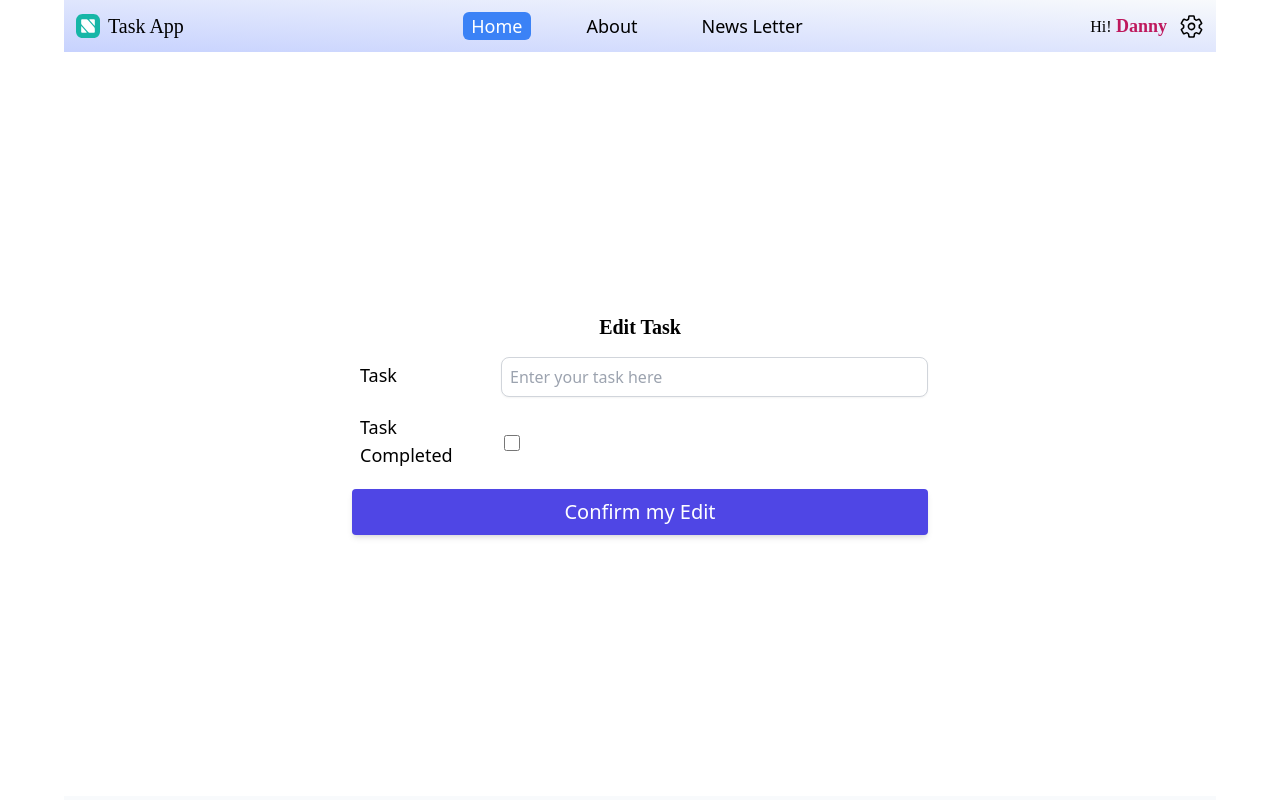
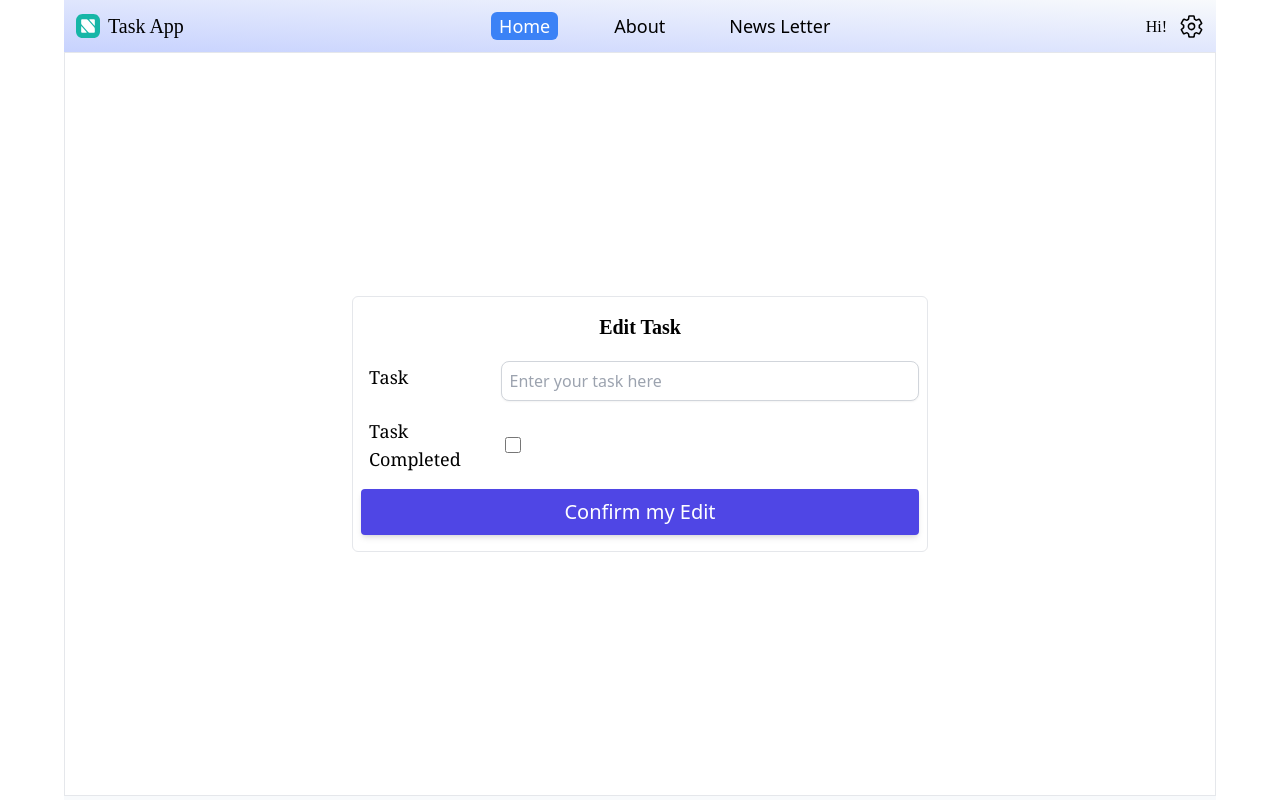
Before and after one commit to Mark-0392/Login-Front-End-using-redux-toolkit-and-react-redux, a React (Vite) app: page /dashboard/editTasks/1 in a window 1280 px wide. Built offline with nearby package versions, Linux system fonts and the light colour scheme; a web font is replaced by a local one.

Commit message:
worked on updateUser

```diff
--- a/Features/Users/userSlice.js
+++ b/Features/Users/userSlice.js
@@ -3,24 +3,25 @@ import { ToastContainer, toast } from 'react-toastify'
 import { createAsyncThunk } from '@reduxjs/toolkit'
 import { BaseURL } from '../../Utils/BaseUrl'
 import axios from 'axios'
+import { act } from 'react'
 
-// export const getUserDetails = createAsyncThunk(
-//   'user/getUserDetails',
-//   async () => {
-//     try {
-//       const response = await axios.get(`${BaseURL}api/v1/users/showMe`)
-//       console.log(response.data)
-//       return response.data
-//     } catch (error) {
-//       console.log(error)
-//       const errorMsg = error?.response?.data?.msg
-//       console.log(errorMsg)
-//     }
-//   }
-// )
+export const getUserDetails = createAsyncThunk(
+  'user/getUserDetails',
+  async () => {
+    try {
+      const response = await axios.get(`/api/v1/users/showMe`)
+
+      return response.data
+    } catch (error) {
+      console.log(error)
+      const errorMsg = error?.response?.data?.msg
+      console.log(errorMsg)
+    }
+  }
+)
 
 const initialState = {
-  user: { userName: 'Danny' },
+  user: {},
 }
 
 const userSlice = createSlice({
@@ -28,7 +29,7 @@ const userSlice = createSlice({
   initialState,
   reducers: {
     loginUser: (state, action) => {
-      const user = action.payload.user
+      let user = action.payload.user
       state.user = user
       console.log(state.user)
     },
@@ -37,12 +38,12 @@ const userSlice = createSlice({
       toast.success('You have successfully logged out')
     },
   },
-  // extraReducers: (builder) => {
-  //   builder.addCase(user / getUserDetails.fulfilled, async (state, action) => {
-  //     state.user = action.payload.user
-  //     console.log(state.user)
-  //   })
-  // },
+  extraReducers: (builder) => {
+    builder.addCase(getUserDetails.fulfilled, (state, action) => {
+      state.user = action.payload.user
+      console.log(state.user)
+    })
+  },
 })
 
 export const { loginUser, logoutUser } = userSlice.actions
--- a/src/App.jsx
+++ b/src/App.jsx
@@ -23,7 +23,9 @@ import { ErrorElement } from './Components'
 // importing actions
 import { action as registerAction } from './Pages/RegisterPage'
 import { action as loginAction } from './Pages/LoginPage'
+import { action as updateUserAction } from './Pages/UpdateUser'
 import { action as createTaskAction } from './Pages/Landing'
+import { action as editTaskAction } from './Pages/EditTasks'
 
 // importing loaders
 import { loader as getAllTasksLoader } from './Pages/Landing'
@@ -59,6 +61,7 @@ const router = createBrowserRouter([
     path: '/updateUserDetails',
     element: <UpdateUser />,
     errorElement: <Error />,
+    action: updateUserAction(store),
   },
   {
     path: '/updateUserPassword',
@@ -97,6 +100,7 @@ const router = createBrowserRouter([
         path: 'editTasks/:id',
         element: <EditTasks />,
         errorElement: <Error />,
+        action: editTaskAction,
       },
     ],
   },
--- a/src/Components/Singletasks.jsx
+++ b/src/Components/Singletasks.jsx
@@ -35,7 +35,7 @@ const Singletasks = () => {
                 <GrView className="size-4 lg:size-6 hover:text" />
               </Link>
 
-              <Link to="editTasks/:id">
+              <Link to={`editTasks/${task._id}`}>
                 <MdEditSquare className="size-4 lg:size-6 " />
               </Link>
 
--- a/src/Pages/EditTasks.jsx
+++ b/src/Pages/EditTasks.jsx
@@ -1,18 +1,42 @@
-import { Form } from 'react-router-dom'
+import { Form, redirect, useParams } from 'react-router-dom'
 import CommonFormLayout from '../Components/CommonFormLayout'
 import SubmitButtonCommon from '../Components/SubmitButtonCommon'
+import axios from 'axios'
+import { toast } from 'react-toastify'
+
+export const action = async ({ request }) => {
+  const formData = await request.formData()
+  const data = Object.fromEntries(formData)
+  const url = request.url
+  const value = url.split('/editTasks/')[1]
+  console.log(value)
+
+  try {
+    const response = await axios.patch(`/api/v1/tasks/${value}`, data)
+    const updatedTask = response.data.tasks
+    console.log(updatedTask)
+    toast.success(response.data.msg)
+    return redirect('/dashboard')
+  } catch (error) {
+    const errorMsg = error?.response?.data?.msg
+    console.log(errorMsg)
+  }
+}
 
 const EditTasks = () => {
   return (
-    <div className="max-lg:h-[calc(100%-36px)] lg:h-[calc(100%-56px)]  grid place-items-center bg-slate-800 lg:bg-white">
-      <Form className="w-11/12 max-w-xl grid gap-y-4 max-sm:mt-12   ">
-        <h1 className="text-lg font-semibold text-white lg:text-black lg:text-xl lg:text-center">
+    <div className="max-lg:h-[calc(100%-36px)] lg:h-[calc(100%-56px)]  grid place-items-center bg-slate-800 lg:bg-white border">
+      <Form
+        className="w-11/12 max-w-xl grid gap-y-4 max-sm:mt-12  border rounded-md  px-2 py-4 hover:shadow-md "
+        method="patch"
+      >
+        <h1 className="text-lg font-semibold text-white lg:text-black lg:text-xl text-center">
           Edit Task
         </h1>
-        <div className="flex gap-1 justify-center items-center">
+        <div className="grid lg:grid-cols-4 items-center space-y-1">
           <label
             htmlFor="task"
-            className="block basis-1/3 text-sm md:text-lg font-medium  text-white mb-1 px-2 lg:text-black"
+            className="block lg:col-span-1 text-sm md:text-lg font-serif  text-white mb-1 px-2 lg:text-black"
           >
             Task
           </label>
@@ -20,21 +44,15 @@ const EditTasks = () => {
             type="text"
             id="task"
             placeholder="Enter your task here"
-            name="task"
-            className="w-full h-10 border border-gray-300 rounded-lg shadow-sm focus:outline-none focus:border-indigo-500 focus:ring-1 focus:ring-indigo-500 text-base text-gray-500 p-2"
+            name="name"
+            className="w-full lg:col-span-3 h-10 border border-gray-300 rounded-lg shadow-sm focus:outline-none focus:border-indigo-500 focus:ring-1 focus:ring-indigo-500 text-base text-gray-500 p-2"
           />
         </div>
-        {/* <CommonFormLayout
-          type="text"
-          name="name"
-          defaultValue=""
-          placeholder=""
-          label="Task"
-        /> */}
-        <div className="flex items-center gap-x-4 ">
+
+        <div className="grid grid-cols-2 lg:grid-cols-4 items-center">
           <label
             htmlFor="isCompleted"
-            className="block basis-1/4 text-sm md:text-lg font-medium  text-white mb-1 px-2 lg:text-black"
+            className="block lg:col-span-1 text-sm md:text-lg font-serif  text-white px-2 lg:text-black"
           >
             Task Completed
           </label>
@@ -42,7 +60,7 @@ const EditTasks = () => {
             type="checkbox"
             id="isCompleted"
             name="completed"
-            className=" h-4 w-4 rounded-md border-gray-500 -ml-2"
+            className=" h-4 w-4 rounded-md border-gray-500 lg:ml-1 lg:col-span-3"
           />
         </div>
         <div className="">
--- a/src/Pages/Landing.jsx
+++ b/src/Pages/Landing.jsx
@@ -7,7 +7,9 @@ import landing from '../../src/assets/landing.jpg'
 import axios from 'axios'
 import { BaseURL } from '../../Utils/BaseUrl'
 import { toast } from 'react-toastify'
-
+import { getUserDetails } from '../../Features/Users/userSlice'
+import { useEffect } from 'react'
+import { useDispatch } from 'react-redux'
 export const loader = async () => {
   const response = await axios.get('/api/v1/tasks/')
   const getAlltasks = response.data
@@ -32,6 +34,10 @@ export const action = async ({ request }) => {
 }
 
 const Landing = () => {
+  const dispatch = useDispatch()
+  useEffect(() => {
+    dispatch(getUserDetails())
+  }, [])
   return (
     <div className="  w-full sm:h-[calc(100%-40px)] md:h-[calc(100%-44px)] lg:h-[calc(100%-52px)] px-2  mx-auto flex flex-col items-center justify-center  bg-landing bg-cover bg-no-repeat bg-center">
       <div className="max-w-xl mx-auto w-full py-4  ">
--- a/src/Pages/SingleTask.jsx
+++ b/src/Pages/SingleTask.jsx
@@ -4,6 +4,7 @@ import axios from 'axios'
 import dayjs from 'dayjs'
 import advancedFormat from 'dayjs/plugin/advancedFormat'
 dayjs.extend(advancedFormat)
+
 export const loader = async ({ params }) => {
   // const response = await axios.get('/api/v1/tasks/' + params.id)
   const response = await axios.get(`/api/v1/tasks/${params.id}`)
--- a/src/Pages/UpdateUser.jsx
+++ b/src/Pages/UpdateUser.jsx
@@ -1,11 +1,32 @@
-import { Form } from 'react-router-dom'
+import { Form, redirect } from 'react-router-dom'
 import CommonFormLayout from '../Components/CommonFormLayout'
 import SubmitButtonCommon from '../Components/SubmitButtonCommon'
+import axios from 'axios'
+import { toast } from 'react-toastify'
+import { loginUser } from '../../Features/Users/userSlice'
+
+export const action =
+  (store) =>
+  async ({ request }) => {
+    const formData = await request.formData()
+    const data = Object.fromEntries(formData)
+
+    // try {
+    //   const response = await axios.patch('/api/v1/users/updateUser', data)
+
+    // } catch (error) {
+    //   const errorMsg = error?.response?.data?.msg
+    //   console.log(error)
+    // }
+  }
 
 const UpdateUser = () => {
   return (
     <div className="min-h-screen grid place-items-center bg-slate-800 lg:bg-white">
-      <Form className=" w-11/12 max-w-[500px] grid grid-flow-row gap-y-5 rounded-lg  px-4 lg:mx-0 hover:shadow-lg hover:shadow-purple-400 lg:hover:shadow-lg lg:hover:shadow-fuchsia-400/50  duration-700">
+      <Form
+        className=" w-11/12 max-w-[500px] grid grid-flow-row gap-y-5 rounded-lg  px-4 lg:mx-0 hover:shadow-lg hover:shadow-purple-400 lg:hover:shadow-lg lg:hover:shadow-fuchsia-400/50  duration-700"
+        method="PATCH"
+      >
         <h1 className="text-base font-semibold text-white lg:text-black lg:text-lg text-center  items-center">
           Update Your Email and Name
         </h1>
```
